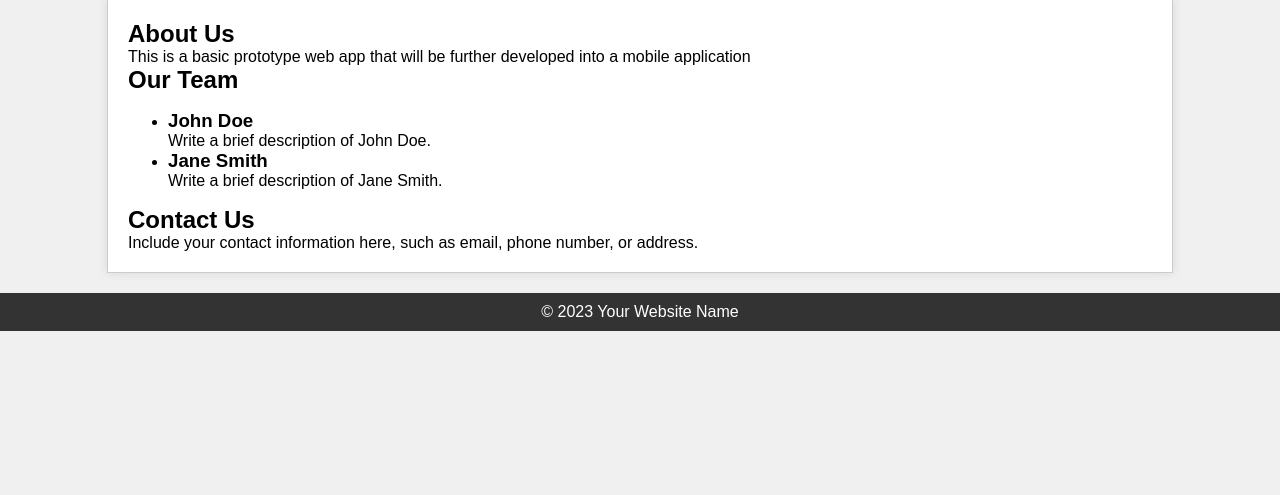
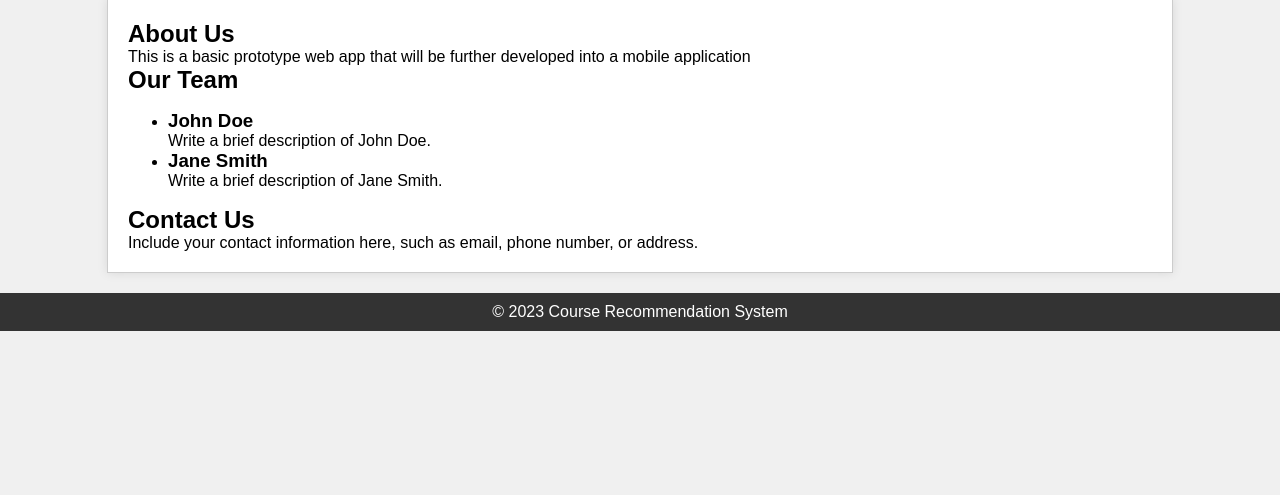
Before and after one commit to JeyadeepakUR/Course-Recommendation-System-main, a Flask app: page /about in a window 1280 px wide. Shown: the part 152-647 px from the top of the page. Run offline with Flask 3, Linux system fonts and the light colour scheme; parts of the project's set-up code (start-up, migrations or seed data) failed here and were passed over.

Commit message:
footer update

```diff
--- a/templates/about.html
+++ b/templates/about.html
@@ -39,7 +39,7 @@
     </main>
 
     <footer>
-    <p>&copy; 2023 Your Website Name</p>
+    <p>&copy; 2023 Course Recommendation System</p>
     </footer>
 </body>
 </html>
--- a/templates/explore.html
+++ b/templates/explore.html
@@ -24,7 +24,7 @@
     </main>
 
     <footer>
-        <p>&copy; 2023 Your Website Name</p>
+        <p>&copy; 2023 Course Recommendation System</p>
     </footer>
     <!--
   <script>
--- a/templates/index.html
+++ b/templates/index.html
@@ -16,7 +16,7 @@
         {{all_courses|safe}}
     </div>
     <footer>
-        <p>&copy; 2023 Your Website Name</p>
+        <p>&copy; 2023 Course Recommendation System</p>
     </footer>
 </body>
 </html>
```
